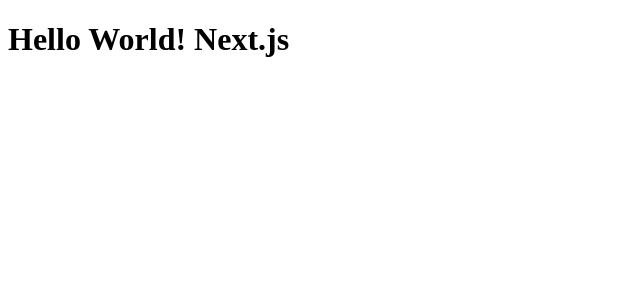
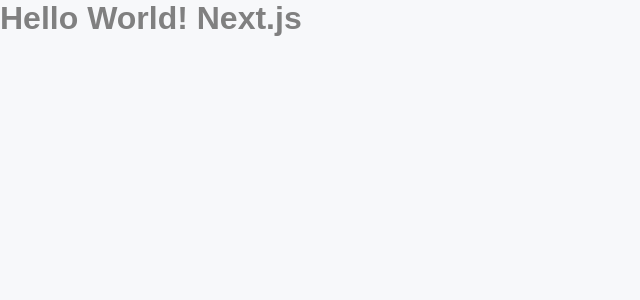
Before and after one commit to castro-gabriel/podcastr-next, a Next.js app: page / in a window 1280 px wide. Shown: the top 300 px of the page, without its empty margins (0-640 px from the left). Built offline with nearby package versions, Linux system fonts and the light colour scheme.

Commit message:
finalizando estilos globais da aplicacao

```diff
--- a/pages/_app.js
+++ b/src/pages/_app.tsx
@@ -1,3 +1,4 @@
+import '../styles/global.scss';
 
 function MyApp({ Component, pageProps }) {
   return <Component {...pageProps} />
--- /dev/null
+++ b/src/styles/global.scss
@@ -0,0 +1,55 @@
+* {
+    margin: 0;
+    padding: 0;
+    box-sizing: border-box;
+}
+
+:root {
+    --white: #FFF;
+
+    --gray-50: #F7F8FA;
+    --gray-100: #E6E8EB;
+    --gray-200: #AFB2B1;
+    --gray-500: #808080;
+    --gray-800: #494D4B;
+
+    --green-500: #04D361;
+
+    --purple-300: #9F75FF;
+    --purple-400: #9164FA;
+    --purple-500: #8257E5;
+    --purple-800: #6F48C9;
+}
+
+@media (max-width: 1080px) {
+    html {
+        font-size: 93.75%;
+    }
+}
+
+@media (max-width: 720px) {
+    html {
+        font-size: 87.5%;
+    }
+}
+
+body {
+    background-color: var(--gray-50);
+}
+
+body, input, textarea, button {
+    font: 500 1rem sans-serif;
+    color: var(--gray-500);
+}
+
+h1 {
+    font-size: 2rem;
+}
+
+h2 {
+    font-size: 1.5rem;
+}
+
+button {
+    cursor: pointer;
+}
```
Also changed, not shown: package.json (+7 -1 lines), tsconfig.json (added, +29 -0 lines), next-env.d.ts (added), src/pages/index.tsx (renamed from pages/index.js), 1 other file (tests, documents, lock files or other folders).
